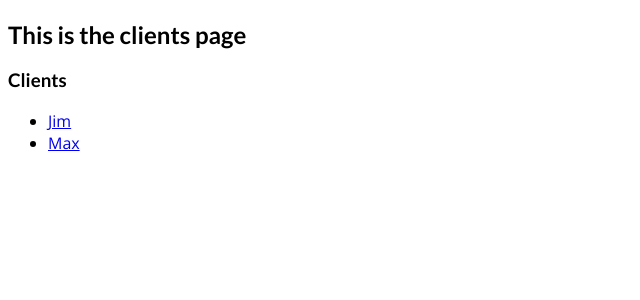
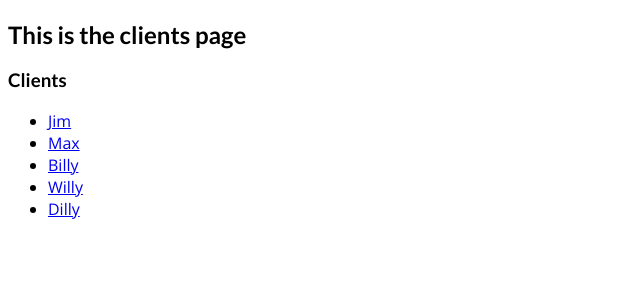
Before and after one commit to wozza0212/next-js-react-course, a Next.js app in the folder project1/: page /clients in a window 1280 px wide. Shown: the top 300 px of the page, without its empty margins (0-640 px from the left). Built offline with nearby package versions, Linux system fonts and the light colour scheme.

Commit message:
checkout comment line 28 of clients index.js

```diff
--- a/project1/pages/clients/index.js
+++ b/project1/pages/clients/index.js
@@ -1,5 +1,15 @@
 import Link from "next/link";
+
+
+
 const clientsPage = () => {
+
+    const clientsDB = [
+        {id:'bill', name:'Billy'},
+        {id:'will', name:'Willy'},
+        {id:'Dill', name:'Dilly'},
+    ]
+
     return (
         <section>
             <div>
@@ -14,6 +24,13 @@
                     <li>
                         <Link href='/clients/max'>Max</Link>
                     </li>
+                    {clientsDB.map((client) =>
+                        ( //using brackets replaces using curly braces and return
+                        <li key={client.name}>
+                            <Link href={`/clients/${client.id}`}>{client.name}</Link>
+                        </li>
+                        )
+                    )}
 
                 </ul>
             </div>
```
